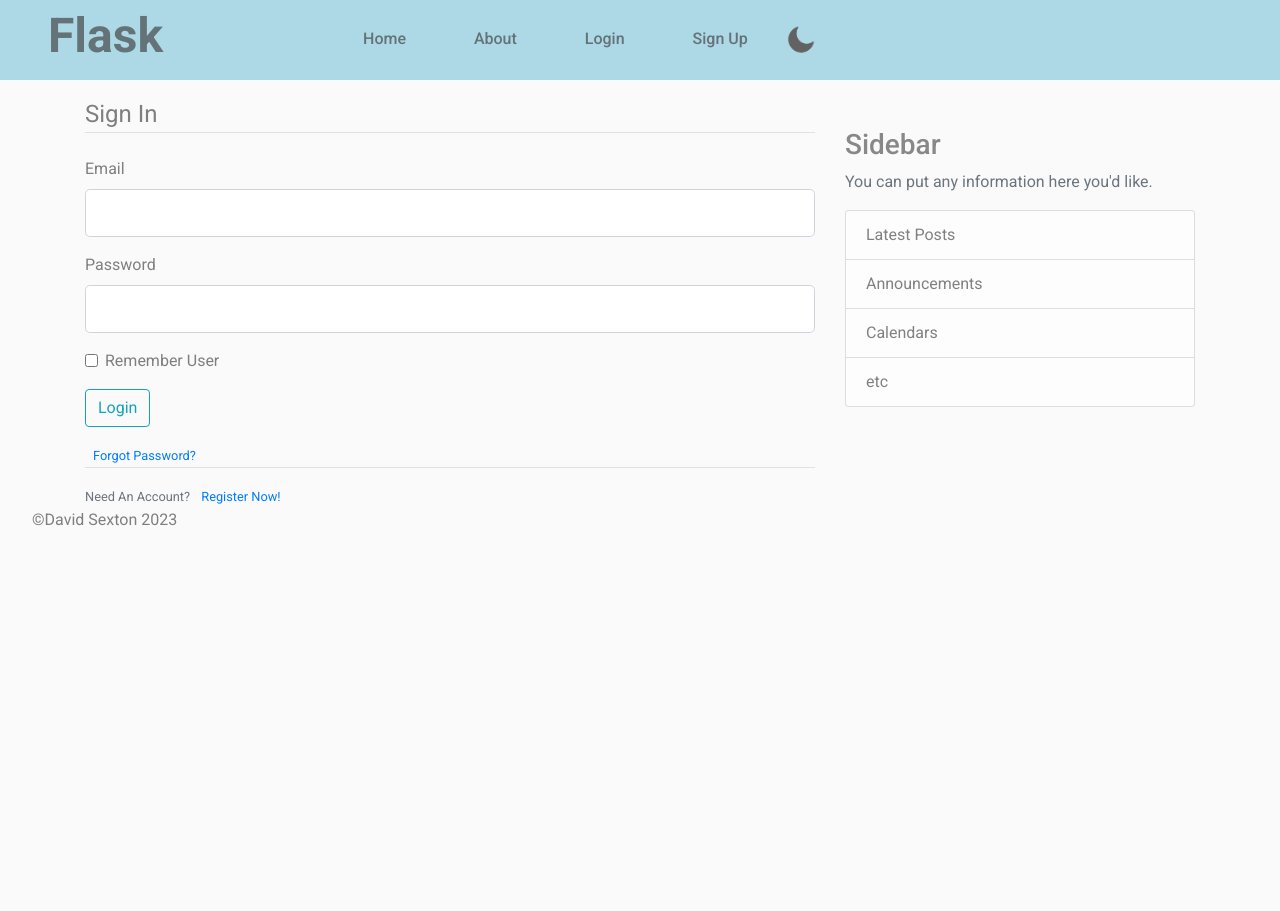
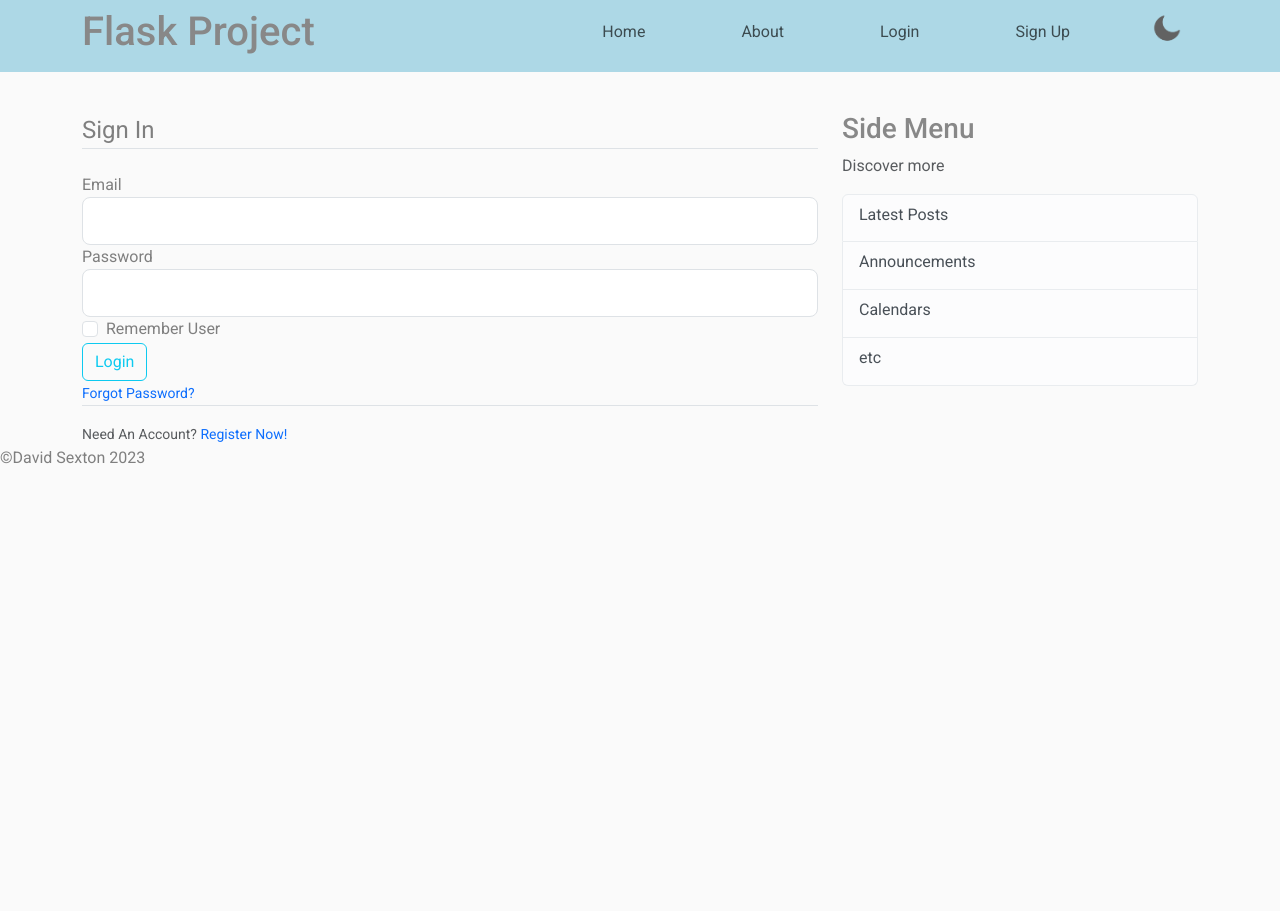
Before and after one commit to Dotzyyy/Module-3-python-flaskapp, a Flask app: page /login in a window 1280 px wide. Shown: the top 911 px of the page. After the commit the page ends 464 px from the top, so only its background shows below. Run offline with Flask 3, Linux system fonts and the light colour scheme; some libraries are stand-ins or nearby versions.

Commit message:
Fixed icon problem

```diff
--- a/static/css/style.css
+++ b/static/css/style.css
@@ -3,19 +3,22 @@
 
 html {
     min-height: 101%;
+
 }
 
 :root{
     --primary-color: #FAFAFA;
     --secondary-color: #ADD8E6;
     --text-color: #3a3a3aa3;
-
+    --heading-color: #888888;
 
 }
 .dark-mode {
     --primary-color: #151128;
-    --secondary-color: #053c4f84;
+    --secondary-color: #053d4f;
     --text-color: #ffffff;
+    --heading-color:#cbcbcb;
+
 }
 
 
@@ -24,25 +27,25 @@ body {
     background-color: var(--primary-color);
     background-size: cover;
     color: var(--text-color);
-    margin-top: 0;
-    height: 200vh;
-    margin-top: 4rem;
-    padding: 2em;
+
+    min-height: 100vh;
+
+
     position: relative;
 
 
 }
 
-.dark-mode {
-    background-color: #151128;
-    color: #ffffffa3;
+main {
+    margin-top: 7rem;
 }
 
 
 
 
-h1, h2, h3 {
-    color: #888888
+h1, h2, h3, h4, h5, h6 {
+    color: var(--heading-color);
+
 
 }
 
@@ -57,71 +60,88 @@ article {
 
 }
 
+aside {
+    margin-top: 2rem;
+}
+
 /* Navigation and Header CSS */
 
 header {
-    background-color: var(--secondary-color);
-    position: fixed;
-    top: 0;
-    bottom: 0;
-    left: 0;
-    right: 0;
-    height: 5rem;
-    align-items: center;
-    display: flex;
-    padding: 1rem;
-    size: 100%;
-
-}
-
-header * {
-    display: inline;
-
-
-}
-
-#site-title {
-    color: var(--text-color);
-    font-weight: 700;
-    font-size: 3rem;
-
-}
-
-.nav-btn {
-    display: none;
-}
-
-.nav-bar {
-    margin-left: 8em;
-
-}
-
-.nav-bar > ul {
-    display: flex;
-}
-
-
-
-.nav-links {
-    text-decoration: none;
-    color: var(--text-color);
-    padding: 2em;
-    font-weight: 500;
 
 }
 
 
 
-.nav-bar  > li > a:hover {
-    color: #888888;
-    background-color: aqua;
-    text-decoration: none;
-    size: 100%;
+#site-title {
+    color: var(--heading-color);
+    font-weight: 700;
+    font-size: 3rem;
+    margin-right: auto;
+    margin-left: 2rem;
+
 }
 
-.navbar.active {
+
+nav {
+    background-color: var(--secondary-color);
+    margin: 0;
+    padding: 0;
+    display: flex;
+    justify-content: space-between;
+    align-items: center;
+}
+
+
+
+li {
+    list-style: none;
+    height: 3rem;
+}
+
+a {
+    text-decoration: none;
+}
+
+
+.nav-menu {
+    display: flex;
+    justify-content: space-between;
+    align-items: center;
+}
+
+.nav-item {
+    margin-left:  5rem;
 
 }
+
+
+
+
+.nav-link:hover {
+    background-color: #9e99b5;
+    height: 100%;
+    width: 100%;
+
+
+
+
+}
+
+
+.nav-menu {
+    display: flex;
+    justify-content: space-between;
+    align-items: center;
+}
+
+#color-icon {
+
+    margin-left: 4.5rem;
+
+}
+
+
+/* media querys */
 
 @media (max-width: 80rem) {
     header {
--- a/static/js/script.js
+++ b/static/js/script.js
@@ -1,5 +1,3 @@
-
-
 
 
 
@@ -19,15 +17,17 @@
 
   // Dark mode
 
-  let colorIcon = document.getElementById("color-icon")
+  const colorIcon = document.getElementById("color-icon")
+
+
 
 
   colorIcon.addEventListener("click", function(){
     document.body.classList.toggle("dark-mode");
     if(document.body.classList.contains("dark-mode")) {
-      colorIcon.src = "{{url_for('static', filename='sun.png')}}"
+      colorIcon.src = "static/sun.png"
     } else{
-      colorIcon.src = "{{url_for('static', filename='moon.png')}}"
+      colorIcon.src = "static/moon.png"
     }
   });
 
@@ -42,20 +42,3 @@ scrollDown.addEventListener("click", function() {
     aboutMini.scrollIntoView()
 
 });
-
-// Collapsing nav-bar code
-
-let navBtn = document.querySelector(".nav-btn");
-
-let navBar = document.querySelector(".nav-bar");
-
-navBtn.addEventListener("click", function() {
-    if (navBar.classList.contains("show-bar")) {
-        navBar.classList.remove("show-bar");
-    }
-    else{
-        navBar.classList.add("show-bar");
-    }
-
-
-});
--- a/templates/base.html
+++ b/templates/base.html
@@ -2,10 +2,11 @@
 <html>
     <head>
           <meta charset="utf-8">
+          <meta http-equiv="X-UA-Compatible" content="IE=edge">
           <meta name="viewport" content="width=device-width, initial-scale=1, shrink-to-fit=no">
 
     <!-- CSS -->
-          <link rel="stylesheet" href="https://cdn.jsdelivr.net/npm/bootstrap@4.4.1/dist/css/bootstrap.min.css" integrity="sha384-Vkoo8x4CGsO3+Hhxv8T/Q5PaXtkKtu6ug5TOeNV6gBiFeWPGFN9MuhOf23Q9Ifjh" crossorigin="anonymous">
+    <link href="https://cdn.jsdelivr.net/npm/bootstrap@5.3.2/dist/css/bootstrap.min.css" rel="stylesheet" integrity="sha384-T3c6CoIi6uLrA9TneNEoa7RxnatzjcDSCmG1MXxSR1GAsXEV/Dwwykc2MPK8M2HN" crossorigin="anonymous">
           <link rel="stylesheet" href="https://cdnjs.cloudflare.com/ajax/libs/font-awesome/4.7.0/css/font-awesome.min.css">
           <link rel="stylesheet" type="text/css" href="{{ url_for('static', filename='/css/style.css') }}">
           <link rel="stylesheet" href="https://use.fontawesome.com/releases/v5.0.7/css/all.css">
@@ -17,30 +18,43 @@
 
 
     </head>
-    <body>
+    <body class="">
         <header>
+          <!-- Navigation bar-->
+          <nav class="navbar navbar-expand-lg  fixed-top">
+            <div class="container">
+              <!-- Website title-->
+              <a href="/"><h1>Flask Project</h1></a>
 
+              <!--Hidden Button-->
+              <button class="navbar-toggler shadow-none border-0" type="button" data-bs-toggle="offcanvas" data-bs-target="#navbarOffcanvasLg" aria-controls="navbarOffcanvasLg" aria-label="Toggle navigation">
+                <span class="navbar-toggler-icon"></span>
+              </button>
+              <div class="offcanvas offcanvas-end" tabindex="-1" id="navbarOffcanvasLg" aria-labelledby="navbarOffcanvasLgLabel">
 
-              <h1 id="site-title">Flask</h1>
-                <div class="nav-btn">
-                  <div class="line"></div>
-                  <div class="line"></div>
-                  <div class="line"></div>
-                </div>
-                <nav>
-                    <ul class="nav-bar">
+                  <div class="offcanvas-header">
+                    <h5 class="offcanvas-title" id="offcanvasNavbarLabel">Menu</h5>
+                    <button type="button" class="btn-close shadow-none" data-bs-dismiss="offcanvas" aria-label="Close"></button>
+                  </div>
+                  <!-- Main navbar section-->
+                  <div class="offcanvas-body">
+                    <ul class="navbar-nav justify-content-end flex-grow-1 pe-3">
+                      <ul class="navbar-nav">
 
-                        <li><a class="nav-links" href="/">Home</a></li>
-                        <li><a class="nav-links" href="/about">About</a></li>
+                        <li class="nav-item"><a class="nav-link" href="/">Home</a></li>
+                        <li class="nav-item"><a class="nav-link" href="/about">About</a></li>
 
-                        <!-- Account Login/ Sign up sidebar -->
+                        <!-- Account Login/ Sign up -->
 
-                        <li><a class="nav-links" href="/login">Login</a></li>
-                        <li><a class="nav-links" href="/registration">Sign Up</a></li>
+                        <li class="nav-item"><a class="nav-link" href="/login">Login</a></li>
+                        <li class="nav-item"><a class="nav-link" href="/registration">Sign Up</a></li>
+                        <li ><img src="{{url_for('static', filename='moon.png')}}" id="color-icon" alt="color-icon"></li>
                     </ul>
 
-                    <img src="{{url_for('static', filename='moon.png')}}" id="color-icon" alt="color-icon">
-            </nav>
+                  </div>
+                </div>
+              </div>
+          </nav>
 
 
         </header>
@@ -63,8 +77,8 @@
               </div>
               <aside class="col-md-4">
                 <div class="content-section">
-                  <h3>Sidebar</h3>
-                  <p class='text-muted'>You can put any information here you'd like.
+                  <h3>Side Menu</h3>
+                  <p class='text-muted'> Discover more
                     <ul class="list-group">
                       <li class="list-group-item list-group-item-light">Latest Posts</li>
                       <li class="list-group-item list-group-item-light">Announcements</li>
@@ -82,8 +96,9 @@
         <!-- Optional JavaScript -->
     <!-- jQuery first, then Popper.js, then Bootstrap JS -->
     <script src="{{ url_for('static', filename='/js/script.js') }}"></script>
+    <script src="https://cdn.jsdelivr.net/npm/bootstrap@5.3.2/dist/js/bootstrap.bundle.min.js" integrity="sha384-C6RzsynM9kWDrMNeT87bh95OGNyZPhcTNXj1NW7RuBCsyN/o0jlpcV8Qyq46cDfL" crossorigin="anonymous"></script>
 
-    </body>
+  </body>
     <footer>
       <p>&copy;David Sexton 2023</p>
 
```
Also changed, not shown: other parts of static/css/style.css (+11 -19 lines).
